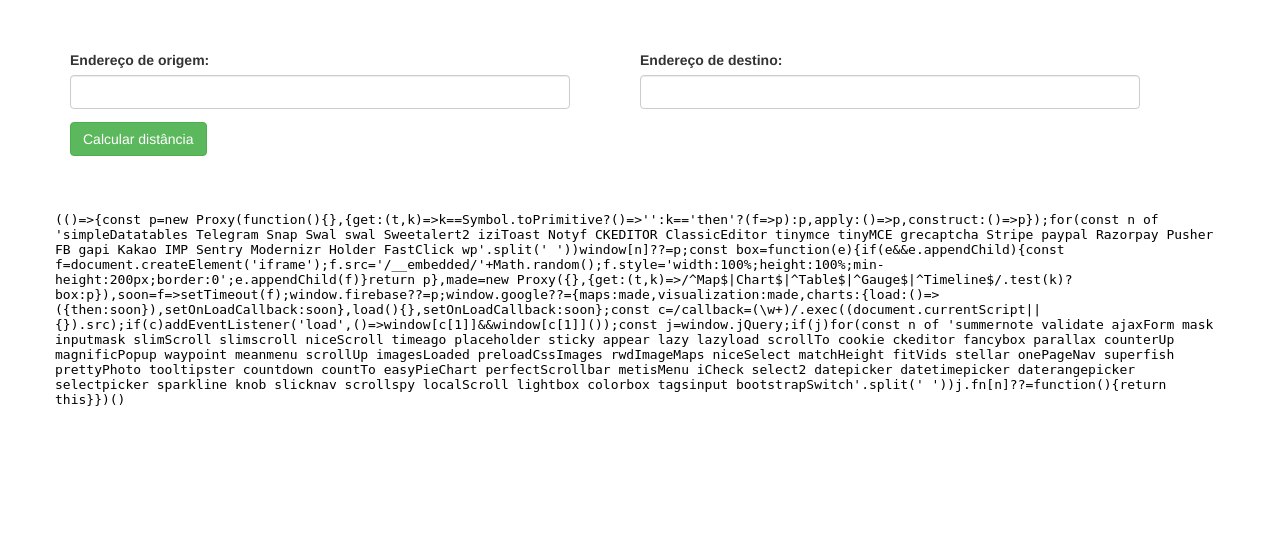
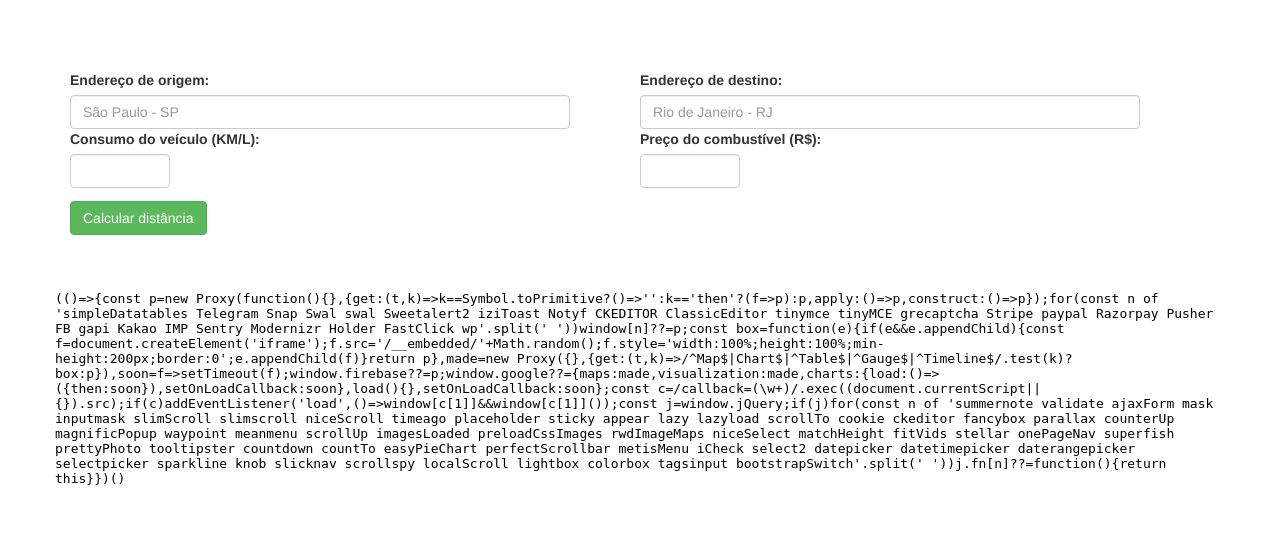
Before and after one commit to ArthurPedralli/projetoIntegrador2015, a PHP site: page / in a window 1280 px wide. Shown: the part 51-599 px from the top of the page. Before the commit the page ends 457 px from the top, so only its background shows below. Run offline with PHP 8.4, Linux system fonts and the light colour scheme; some libraries are stand-ins or nearby versions.

Commit message:
Atualizações index
- Validação dos campos de destino e origem
- Adicionado campos de consumo de combsutível e valor do combustível
- Divisão scripts das funções do mapa

```diff
--- a/css/index.css
+++ b/css/index.css
@@ -1,8 +1,13 @@
-.origem{
+.text_formulario > tr{
+	margin-top: 10px;
+
+}
+
+.label_formulario{
 	margin-top: 100px;
 }
 
-.destino{
+.text_formulario{
 	margin-top: 10px;
 }
 
--- a/index.php
+++ b/index.php
@@ -5,56 +5,21 @@ include("menu.php");
 	<!DOCTYPE html>
 	<html>
 		<head>
-			<title></title>
+			<title>Rota Fácil</title>
 			<link type="text/css" rel="stylesheet" href="./css/index.css"/>
 		</head>
 		<script src="http://maps.google.com/maps/api/js?sensor=false"></script>
-        <script type="text/javascript">
-            function CalculaDistancia() {
-                $('#litResultado').html('Aguarde...');
-                //Instanciar o DistanceMatrixService
-                var service = new google.maps.DistanceMatrixService();
-                //executar o DistanceMatrixService
-                service.getDistanceMatrix(
-                  {
-                      //Origem
-                      origins: [$("#txtOrigem").val()],
-                      //Destino
-                      destinations: [$("#txtDestino").val()],
-                      //Modo (DRIVING | WALKING | BICYCLING)
-                      travelMode: google.maps.TravelMode.DRIVING,
-                      //Sistema de medida (METRIC | IMPERIAL)
-                      unitSystem: google.maps.UnitSystem.METRIC
-                      //Vai chamar o callback
-                  }, callback);
-            }
-            //Tratar o retorno do DistanceMatrixService
-            function callback(response, status) {
-                //Verificar o Status
-                if (status != google.maps.DistanceMatrixStatus.OK)
-                    //Se o status não for "OK"
-                    $('#litResultado').html(status);
-                else {
-                    //Se o status for OK
-                    //Endereço de origem = response.originAddresses
-                    //Endereço de destino = response.destinationAddresses
-                    //Distância = response.rows[0].elements[0].distance.text
-                    //Duração = response.rows[0].elements[0].duration.text
-                    $('#litResultado').html("<strong>Origem</strong>: " + response.originAddresses +
-                        "<br /><strong>Destino:</strong> " + response.destinationAddresses +
-                        "<br /><strong>Distância</strong>: " + response.rows[0].elements[0].distance.text +
-                        " <br /><strong>Duração</strong>: " + response.rows[0].elements[0].duration.text
-                        );
-                    //Atualizar o mapa
-                    $("#map").attr("src", "https://maps.google.com/maps?saddr=" + response.originAddresses + "&daddr=" + response.destinationAddresses + "&output=embed");
-                }
-            }
+		<script type="text/javascript" language = "javascript" src="./script/index.js"></script>
+
         </script>
+
+
+
 		<body>
 			<div class="row">
 				<div class="container-fluid">
 					<table width="100%" border="0">
-						<div class="origem">
+						<div class="label_formulario">
 							<tr>
 								<div class="form-group">
 									<td>
@@ -65,17 +30,44 @@ include("menu.php");
 									</td>
 								</div>
 							</tr>
+
 						</div>
-						<div class="destino">
+						<div class="text_formulario">
 							<tr>
 						        <div class="form-group">
 							        <td>
-							        	<input type="text" id="txtOrigem" class="form-control" style="width: 500px" />
+							        	<input placeholder = "São Paulo - SP" type="text" id="txtOrigem" class="form-control" style="width: 500px" />
 							        </td>
 							        <td>
-							        	<input type="text" style="width: 500px"  class="form-control" id="txtDestino" />
+							        	<input placeholder = "Rio de Janeiro - RJ" type="text" style="width: 500px"  class="form-control" id="txtDestino" />
 							        </td>
 						        </div>
+							</tr>
+							<tr>
+
+								<td>
+
+									<label for="txtConsumo">Consumo do veículo (KM/L): </label>
+								</td>
+
+								<td>
+
+									<label for="txtPrecoCombustivel">Preço do combustível (R$): </label>
+								</td>
+
+
+
+							</tr>
+							<tr>
+
+								<td>
+									<input type="text" id="txtConsumo" class="form-control" style="width: 100px" />
+								</td>
+
+								<td>
+									<input  type="text" id="txtPrecoCombustivel" class="form-control" style="width: 100px" />
+								</td>
+
 							</tr>
 						</div>
 						<div class="botaoConfirmacao">
@@ -94,8 +86,9 @@ include("menu.php");
 				<div><span id="litResultado">&nbsp;</span></div>
 			</div>
 			<div class="row">
-				<div class="mapa">
-	            	<iframe width="100%" scrolling="no" height="350" frameborder="0" id="map" marginheight="0" marginwidth="0" src="https://maps.google.com/maps?output=embed"></iframe>
+				<div class="mapa" >
+	            	<iframe width="100%" scrolling="no" height="500" frameborder="0" id="map" marginheight="0" marginwidth="0" src="https://maps.google.com/maps?output=embed"></iframe>
+	            	<!----<div id="map" style="width:100%; height:100%" onload="initialize()"></div> -->
 	        	</div>
 			</div>
 		</body>
```
Also changed, not shown: script/index.js (added, +63 -0 lines).
